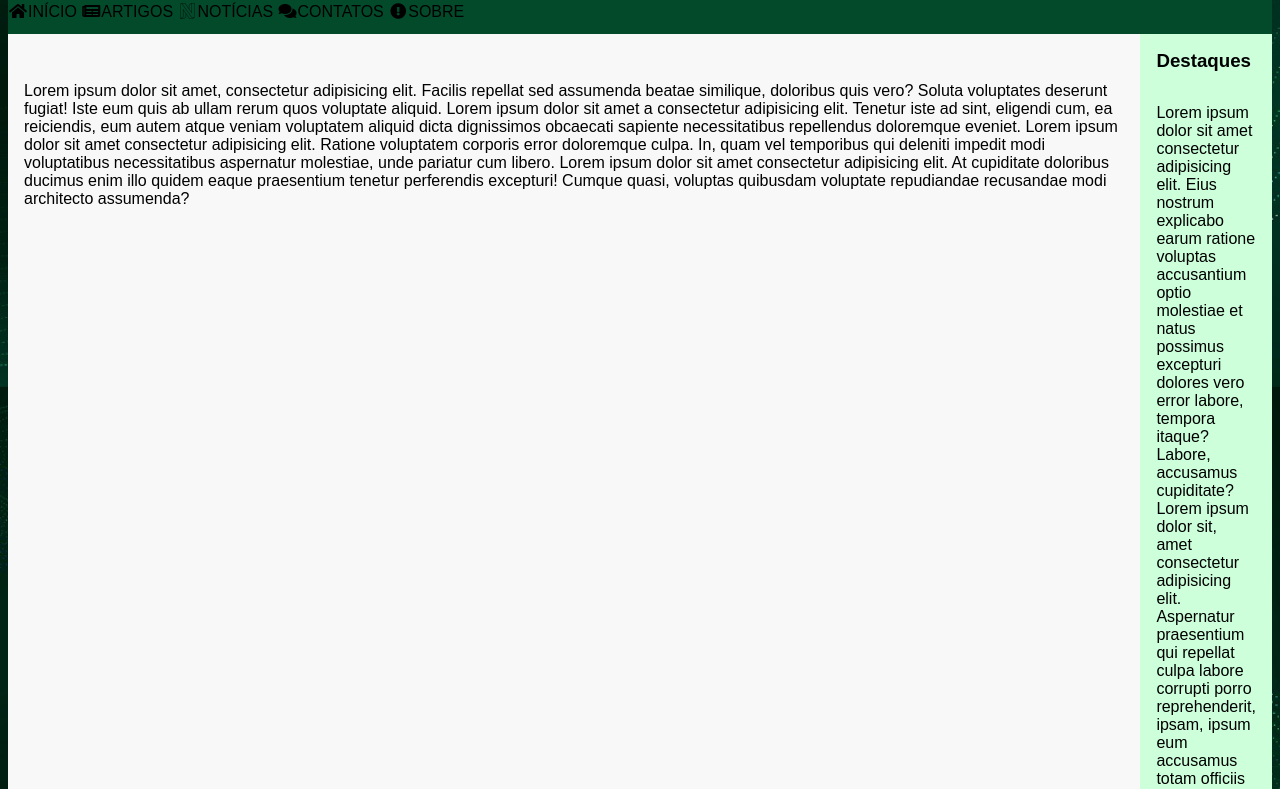
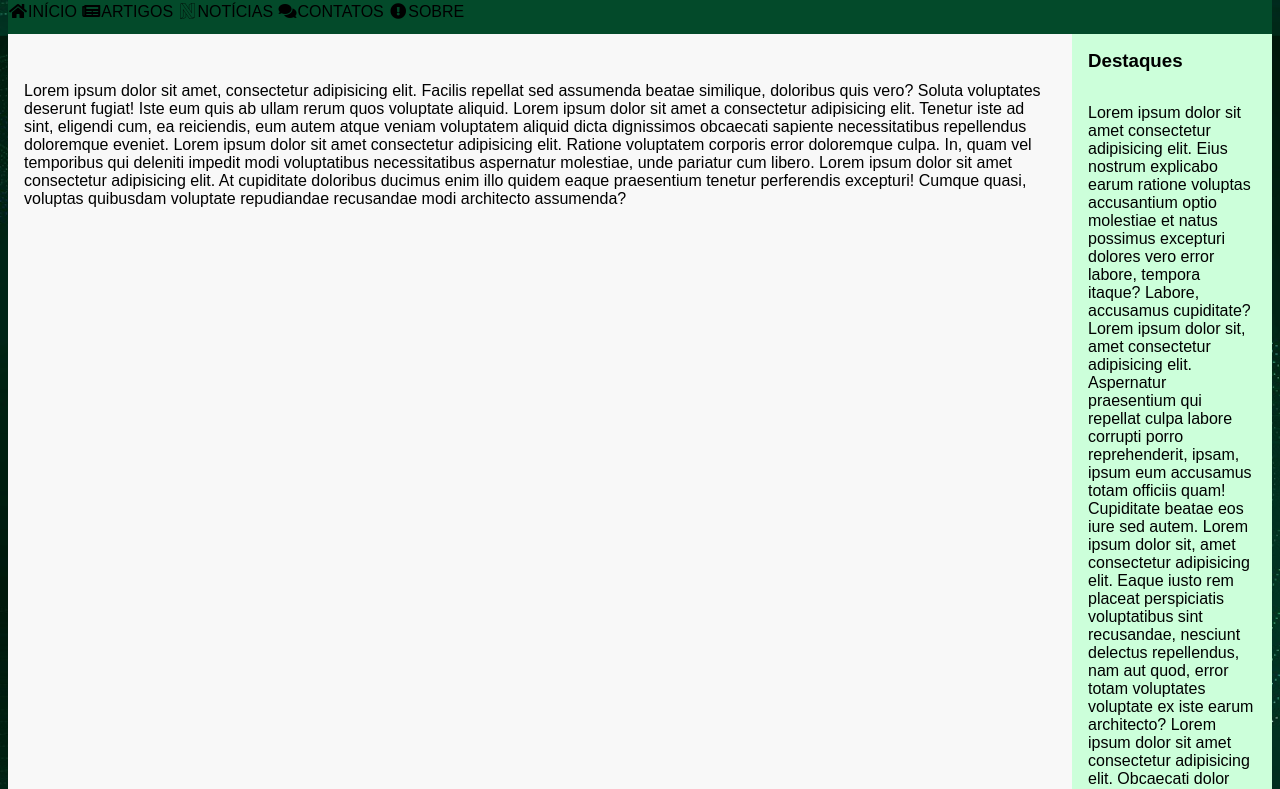
Before and after one commit to Moura-yuri/Front-Endeiros, a plain HTML site: page index.html in a window 1280 px wide. Shown: the part 91-880 px from the top of the page. Drawn offline with Linux system fonts and the light colour scheme.

Commit message:
template ok.03

```diff
--- a/css/styles.css
+++ b/css/styles.css
@@ -86,6 +86,7 @@ div.license{
 main{
     display: flex;
 }
-nav a{
-
+aside{
+    min-width: 200px;
+    max-width: 200px;
 }
```
